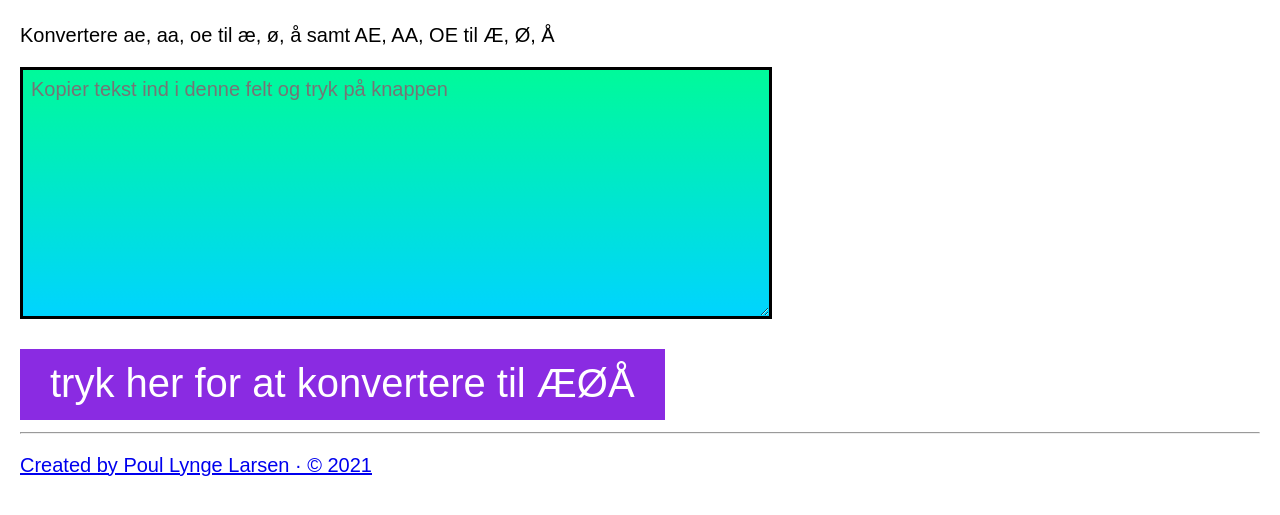
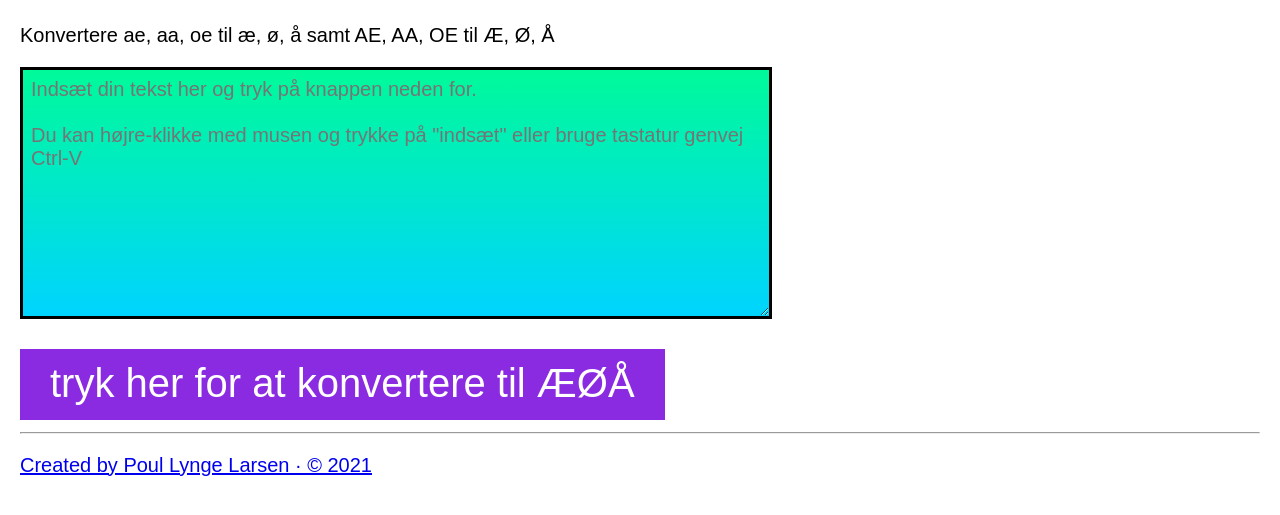
Before and after one commit to Slitch/dk-tekst-konverter, a plain HTML site: page index.html in a window 1280 px wide. Shown: the part 75-590 px from the top of the page. Drawn offline with Linux system fonts and the light colour scheme.

Commit message:
html placeholder med tekst guider

```diff
--- a/index.html
+++ b/index.html
@@ -61,7 +61,9 @@
   <div class="container">
     <h1>Konvertere udenlandsk tastatur til ÆØÅ</h1>
     <p><label for="input_text">Konvertere ae, aa, oe til æ, ø, å samt AE, AA, OE til Æ, Ø, Å</label></p>
-    <textarea id="input_text" rows="10" placeholder="Kopier tekst ind i denne felt og tryk på knappen"></textarea>
+    <textarea id="input_text" rows="10" placeholder="Indsæt din tekst her og tryk på knappen neden for.
+
+Du kan højre-klikke med musen og trykke på &quot;indsæt&quot; eller bruge tastatur genvej Ctrl-V"></textarea>
     <br>
     <br>
     <button class="btn btn-a" onclick="myFunction()">tryk her for at konvertere til ÆØÅ</button>
```
